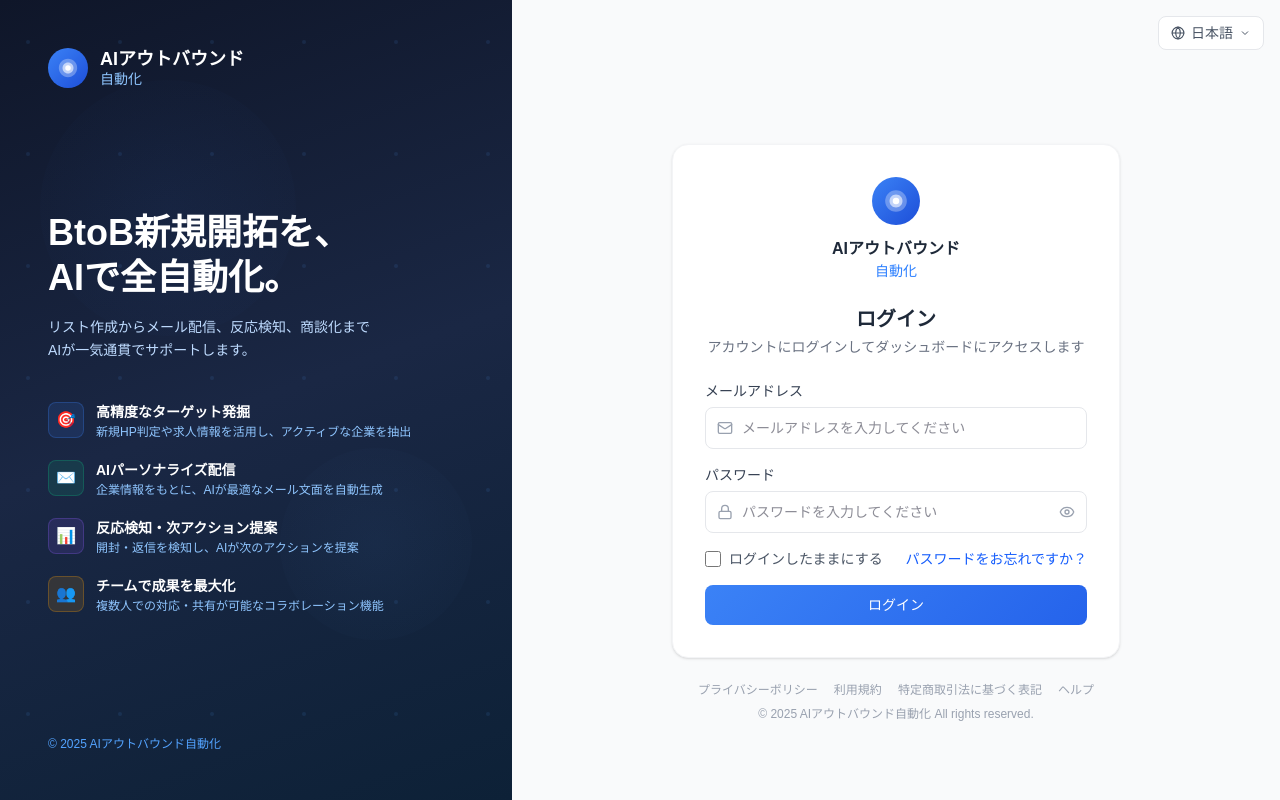
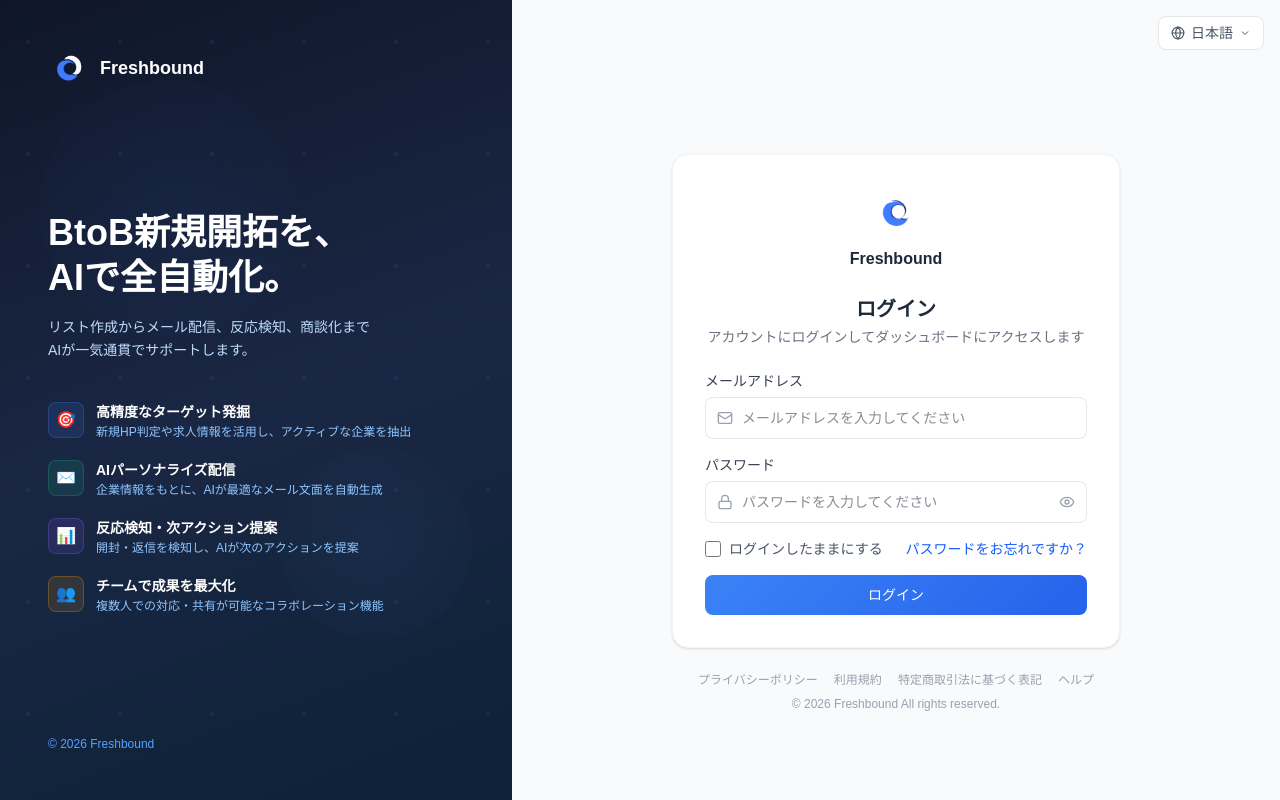
Before and after one commit to nn-nissy1010/freshbound, a Next.js app: page /login in a window 1280 px wide. Built offline with nearby package versions, Linux system fonts and the light colour scheme.

Commit message:
fix: update login page branding

```diff
--- a/src/app/login/page.tsx
+++ b/src/app/login/page.tsx
@@ -1,6 +1,7 @@
 'use client';
 
 import { useState } from 'react';
+import Image from 'next/image';
 import Link from 'next/link';
 import { useRouter } from 'next/navigation';
 import { Mail, Lock, Eye, EyeOff, Globe, Shield } from 'lucide-react';
@@ -44,18 +45,8 @@
 
         {/* Logo */}
         <div className="flex items-center gap-3 relative z-10">
-          <div className="w-10 h-10 rounded-full flex items-center justify-center"
-            style={{ background: 'linear-gradient(135deg, #3b82f6, #1d4ed8)' }}>
-            <svg width="22" height="22" viewBox="0 0 24 24" fill="none">
-              <path d="M12 2C6.48 2 2 6.48 2 12s4.48 10 10 10 10-4.48 10-10S17.52 2 12 2z" fill="white" opacity="0.3"/>
-              <path d="M12 6c-3.31 0-6 2.69-6 6s2.69 6 6 6 6-2.69 6-6-2.69-6-6-6z" fill="white" opacity="0.6"/>
-              <circle cx="12" cy="12" r="3" fill="white"/>
-            </svg>
-          </div>
-          <div>
-            <div className="font-bold text-lg leading-tight">AIアウトバウンド</div>
-            <div className="text-blue-300 text-sm leading-tight">自動化</div>
-          </div>
+          <Image src="/logo.png" alt="Freshbound" width={40} height={40} className="rounded-xl" />
+          <div className="font-bold text-lg leading-tight">Freshbound</div>
         </div>
 
         {/* Main copy */}
@@ -111,7 +102,7 @@
         </div>
 
         <div className="relative z-10 text-blue-400 text-xs">
-          © 2025 AIアウトバウンド自動化
+          © 2026 Freshbound
         </div>
       </div>
 
@@ -134,18 +125,8 @@
             <div className="bg-white rounded-2xl shadow-sm border border-gray-100 p-8">
               {/* Logo (mobile) */}
               <div className="flex flex-col items-center mb-6">
-                <div className="w-12 h-12 rounded-full flex items-center justify-center mb-3"
-                  style={{ background: 'linear-gradient(135deg, #3b82f6, #1d4ed8)' }}>
-                  <svg width="26" height="26" viewBox="0 0 24 24" fill="none">
-                    <path d="M12 2C6.48 2 2 6.48 2 12s4.48 10 10 10 10-4.48 10-10S17.52 2 12 2z" fill="white" opacity="0.3"/>
-                    <path d="M12 6c-3.31 0-6 2.69-6 6s2.69 6 6 6 6-2.69 6-6-2.69-6-6-6z" fill="white" opacity="0.6"/>
-                    <circle cx="12" cy="12" r="3" fill="white"/>
-                  </svg>
-                </div>
-                <div className="text-center">
-                  <div className="font-bold text-gray-800">AIアウトバウンド</div>
-                  <div className="text-blue-500 text-sm">自動化</div>
-                </div>
+                <Image src="/logo.png" alt="Freshbound" width={48} height={48} className="rounded-xl mb-3" />
+                <div className="font-bold text-gray-800">Freshbound</div>
               </div>
 
               <h2 className="text-xl font-bold text-center text-gray-800 mb-1">ログイン</h2>
@@ -227,7 +208,7 @@
                 <Link href="#" className="hover:text-gray-600">ヘルプ</Link>
               </div>
               <p className="text-xs text-gray-400">
-                © 2025 AIアウトバウンド自動化 All rights reserved.
+                © 2026 Freshbound All rights reserved.
               </p>
             </div>
           </div>
```
Also changed, not shown: public/logo.png (added).
